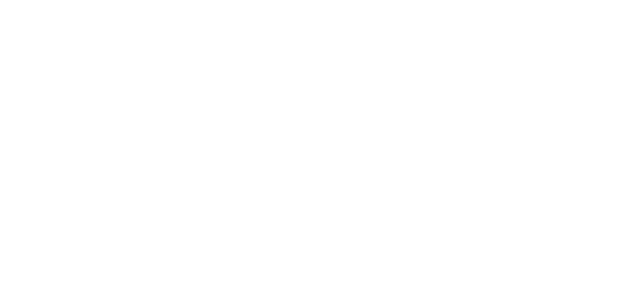
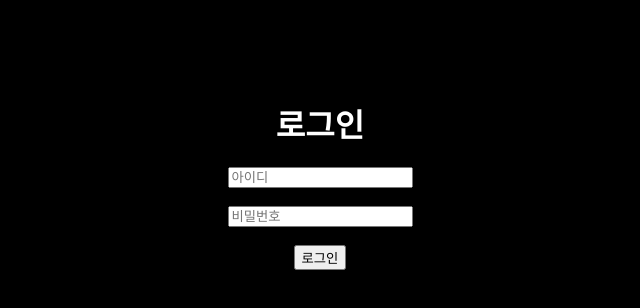
Before and after one commit to seungwon09/hisi, a website: page index.html in a window 1280 px wide. Shown: the whole page, without its empty margins (320-960 px from the left). Drawn offline with Linux system fonts and the light colour scheme.

Commit message:
Update index.html

```diff
--- a/index.html
+++ b/index.html
@@ -1,3 +1,18 @@
+<!DOCTYPE html>
+<html>
+<head>
+<meta charset="UTF-8">
+<title>Login</title>
+</head>
+<body style="background:black;color:white;text-align:center;margin-top:100px;">
+
+<h1>로그인</h1>
+
+<input id="id" placeholder="아이디"><br><br>
+<input id="pw" type="password" placeholder="비밀번호"><br><br>
+
+<button onclick="login()">로그인</button>
+
 <script>
 async function login() {
     const username = document.getElementById("id").value;
@@ -12,14 +27,16 @@ async function login() {
     });
 
     if (res.ok) {
-        window.location.href = "/dashboard.html";
+        location.href = "/dashboard.html";
     } else {
-        alert("로그인 실패");
+        alert("실패");
     }
 }
 
-/* 엔터 키 */
-document.addEventListener("keydown", (e) => {
-    if (e.key === "Enter") login();
+document.addEventListener("keydown",(e)=>{
+    if(e.key==="Enter") login();
 });
 </script>
+
+</body>
+</html>
```
